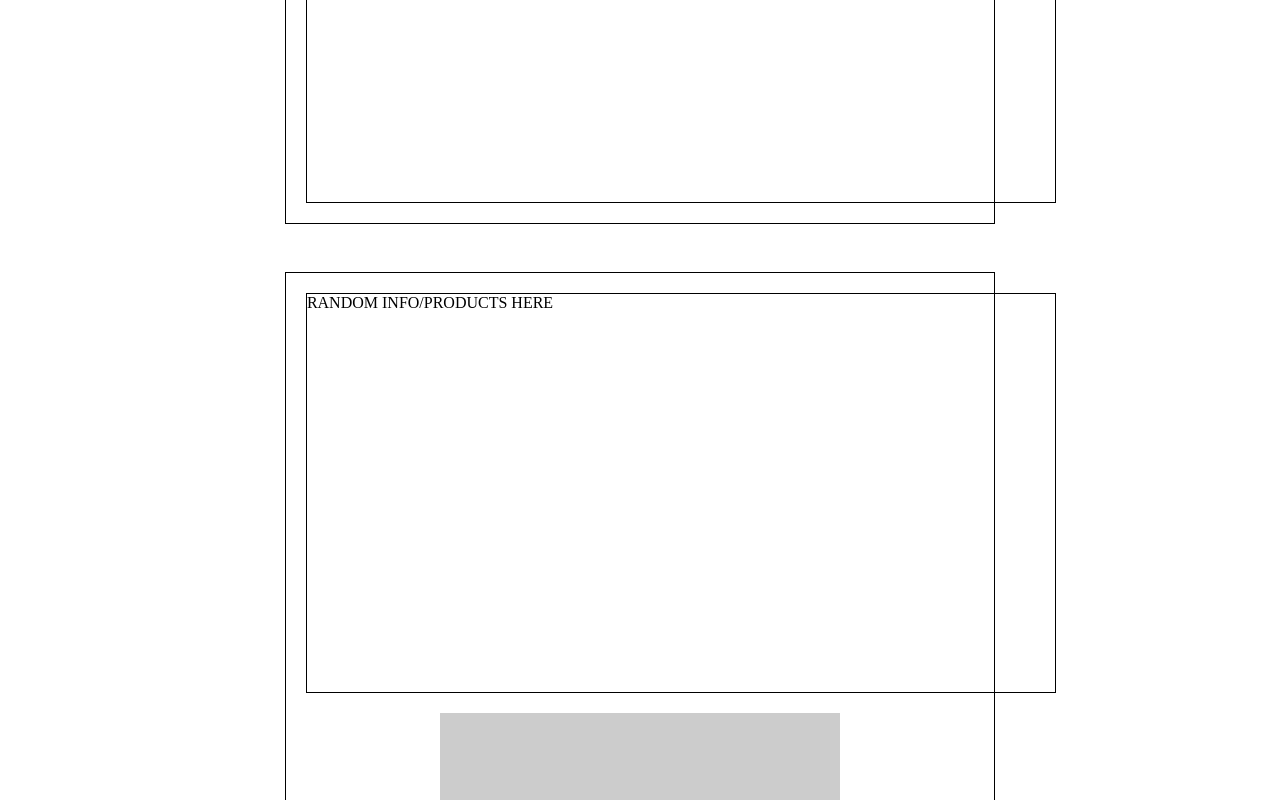
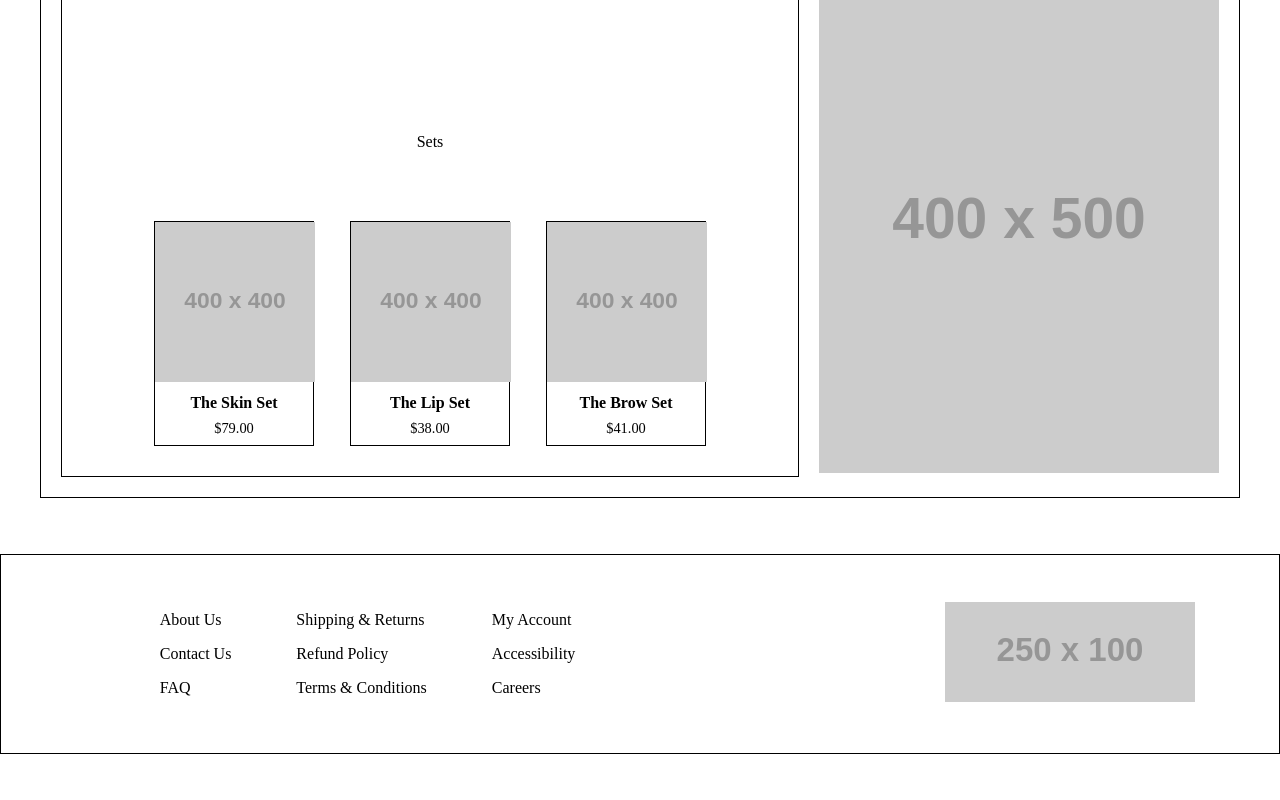
Before and after one commit to VictoriaLeighSmith/Final-Sprint---Victoria-and-Megan, a React (Vite) app in the folder final-sprint/: page / in a window 1280 px wide. Shown: the part 1260-2060 px from the top of the page. After the commit the page ends 2014 px from the top, so only its background shows below. Built offline with nearby package versions, Linux system fonts and the light colour scheme; data requests are answered from the project's data file.

Commit message:
category-preview

```diff
--- a/final-sprint/src/App.jsx
+++ b/final-sprint/src/App.jsx
@@ -70,7 +70,9 @@ function App() {
 
   // Function to add item to cart / update quantity of existing item
   const addToCart = async (product) => {
-    const existingItem = cart.find((item) => item.id === product.id);
+    const existingItem = cart.find(
+      (item) => Number(item.id) === Number(product.id),
+    );
 
     // If item already exists in cart, update quantity through patch
     if (existingItem) {
@@ -134,7 +136,7 @@ function App() {
 
       {/* Set up routes for all website pages */}
       <Routes>
-        <Route path="/" element={<Home />} />
+        <Route path="/" element={<Home products={products} />} />
         <Route path="/shop" element={<Shop products={products} />} />
         <Route
           path="/products/:id"
--- a/final-sprint/src/components/CategoryPreview.jsx
+++ b/final-sprint/src/components/CategoryPreview.jsx
@@ -1 +1,5 @@
-// This is a potential component to be used as our "few products on the home page" idea.
+const CategoryPreview = () => {
+  return <div></div>;
+};
+
+export default CategoryPreview;
--- /dev/null
+++ b/final-sprint/src/components/Footer.css
@@ -0,0 +1,37 @@
+.footer-container {
+  display: flex;
+  justify-content: center;
+  align-items: center;
+  min-height: 200px;
+  border: 1px solid black;
+  gap: 100px;
+  padding: 32px 24px;
+  margin-top: 32px;
+}
+
+.links-wrapper {
+  display: flex;
+  flex-direction: row;
+  align-items: center;
+  justify-content: center;
+  gap: 65px;
+  margin: 0 auto;
+}
+
+.link-container {
+  display: flex;
+  flex-direction: column;
+  text-align: left;
+  gap: 16px;
+}
+
+.link-container a {
+  text-decoration: none;
+  color: black;
+  cursor: pointer;
+}
+
+.logo-container {
+  margin-left: auto;
+  margin-right: 60px;
+}
--- a/final-sprint/src/components/Footer.jsx
+++ b/final-sprint/src/components/Footer.jsx
@@ -1,5 +1,33 @@
+import "./Footer.css";
+
 const Footer = () => {
-  return <div></div>;
+  return (
+    <div className="footer-container">
+      <div className="links-wrapper">
+        <div className="link-container">
+          <a href="#">About Us</a>
+          <a href="#">Contact Us</a>
+          <a href="#">FAQ</a>
+        </div>
+
+        <div className="link-container">
+          <a href="#">Shipping & Returns</a>
+          <a href="#">Refund Policy</a>
+          <a href="#">Terms & Conditions</a>
+        </div>
+
+        <div className="link-container">
+          <a href="#">My Account</a>
+          <a href="#">Accessibility</a>
+          <a href="#">Careers</a>
+        </div>
+      </div>
+
+      <div className="logo-container">
+        <img src="https://placehold.co/250x100" alt="Logo" />
+      </div>
+    </div>
+  );
 };
 
 export default Footer;
--- a/final-sprint/src/components/ProductCard.css
+++ b/final-sprint/src/components/ProductCard.css
@@ -19,3 +19,26 @@
   gap: 16px;
   padding: 8px;
 }
+
+/* ---------- STYLES FOR COMPACT CARDS ---------- */
+.compact-card {
+  width: 160px;
+}
+
+.compact-card .product-image-container img {
+  height: 160px;
+  object-fit: cover;
+}
+
+.compact-card .product-info-container {
+  gap: 8px;
+  padding: 8px;
+}
+
+.compact-card .product-info-container h3 {
+  font-size: 1rem;
+}
+
+.compact-card .product-info-container p {
+  font-size: 0.9rem;
+}
--- a/final-sprint/src/components/ProductCard.jsx
+++ b/final-sprint/src/components/ProductCard.jsx
@@ -1,9 +1,9 @@
 import { Link } from "react-router-dom";
 import "./ProductCard.css";
 
-const ProductCard = ({ product }) => {
+const ProductCard = ({ product, compact = false }) => {
   return (
-    <div className="product-container">
+    <div className={`product-container ${compact ? "compact-card" : ""}`}>
       <Link to={`/products/${product.id}`} className="product-card-link">
         <div className="product-image-container">
           <img src={product.image} alt={product.name}></img>
@@ -13,7 +13,7 @@ const ProductCard = ({ product }) => {
           <h3>{product.name}</h3>
           <p>${product.price.toFixed(2)}</p>
 
-          <p>{product.description}</p>
+          {!compact && <p>{product.description}</p>}
         </div>
       </Link>
     </div>
--- a/final-sprint/src/pages/Home.css
+++ b/final-sprint/src/pages/Home.css
@@ -31,11 +31,33 @@
   margin: 24px 0;
   padding: 20px;
   border: 1px solid black;
+  width: min(1200px, 100%);
 }
 
 .section-1-info-container,
 .section-2-info-container {
+  display: flex;
+  flex-direction: column;
+  align-items: center;
+  justify-content: flex-end;
+  gap: 70px;
   border: 1px solid black;
-  flex: 0 0 750px;
-  min-height: 400px;
+  flex: 1 1 700px;
+  min-height: 500px;
+  padding: 30px;
 }
+
+/* ---------- STYLES FOR COMPACT CARDS ---------- */
+.home-product-preview-row {
+  display: flex;
+  flex-wrap: wrap;
+  gap: 36px;
+  justify-content: center;
+}
+
+@media (max-width: 600px) {
+  .home-product-preview-row {
+    flex-direction: column;
+    align-items: center;
+  }
+}
--- a/final-sprint/src/pages/Home.jsx
+++ b/final-sprint/src/pages/Home.jsx
@@ -1,6 +1,15 @@
+import ProductCard from "../components/ProductCard";
 import "./Home.css";
 
-const Home = () => {
+const Home = ({ products }) => {
+  const sectionOneProducts = products.filter((product) =>
+    [1, 2, 3].includes(Number(product.id)),
+  );
+
+  const sectionTwoProducts = products.filter((product) =>
+    [5, 10, 15].includes(Number(product.id)),
+  );
+
   return (
     <div className="home-page-container">
       <div className="hero-container">
@@ -9,21 +18,33 @@ const Home = () => {
 
       <div className="home-page-section-1">
         <div className="section-1-image-container">
-          <img src="https://placehold.co/400x400" />
+          <img src="https://placehold.co/400x500" />
         </div>
 
         <div className="section-1-info-container">
-          <p>RANDOM INFO/PRODUCTS HERE</p>
+          <p>Makeup</p>
+
+          <div className="home-product-preview-row">
+            {sectionOneProducts.map((product) => (
+              <ProductCard key={product.id} product={product} compact />
+            ))}
+          </div>
         </div>
       </div>
 
       <div className="home-page-section-2">
         <div className="section-2-info-container">
-          <p>RANDOM INFO/PRODUCTS HERE</p>
+          <p>Sets</p>
+
+          <div className="home-product-preview-row">
+            {sectionTwoProducts.map((product) => (
+              <ProductCard key={product.id} product={product} compact />
+            ))}
+          </div>
         </div>
 
         <div className="section-2-image-container">
-          <img src="https://placehold.co/400x400" />
+          <img src="https://placehold.co/400x500" />
         </div>
       </div>
     </div>
--- a/final-sprint/src/pages/ProductDetails.css
+++ b/final-sprint/src/pages/ProductDetails.css
@@ -2,6 +2,7 @@
   display: flex;
   justify-content: space-around;
   align-items: center;
+  margin-top: 24px;
 }
 
 .details-info-container {
```
